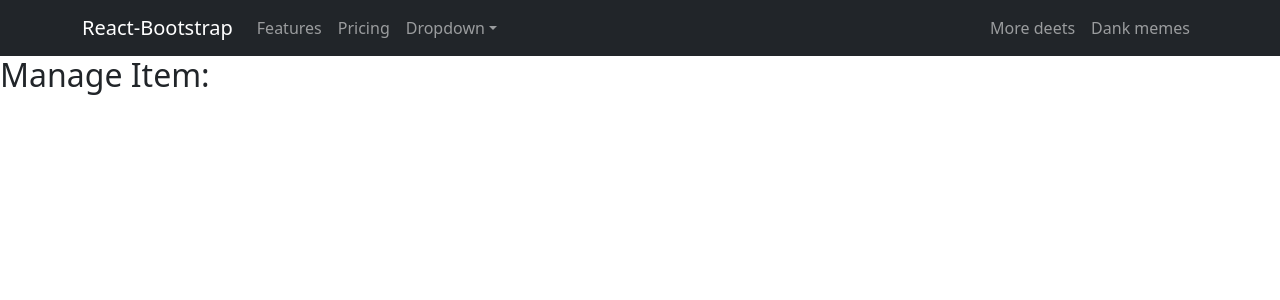
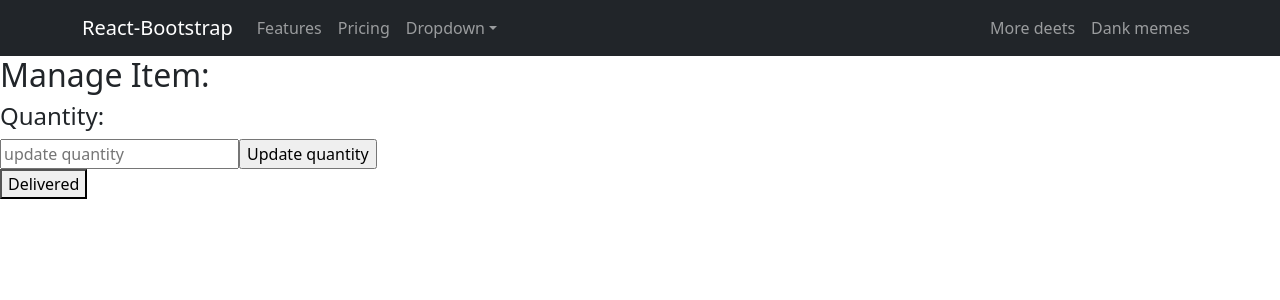
Before and after one commit to kdipto1/warehouse-management-client-side, a React (Create React App) app: page /inventory/1 in a window 1280 px wide. Shown: the top 300 px of the page. Built offline with nearby package versions, Linux system fonts and the light colour scheme; no server answers.

Commit message:
sinle item by id getting componnet(manageitem) added and delivered button for decreasing item quantity added

```diff
--- a/src/App.js
+++ b/src/App.js
@@ -2,7 +2,7 @@ import { Route, Routes } from "react-router-dom";
 import "./App.css";
 import Header from "./Pages/Home/Header";
 import Home from "./Pages/Home/Home";
-import ManageInventory from "./Pages/ManageInventory/ManageInventory";
+import ManageItem from "./Pages/ManageItem/ManageItem";
 
 function App() {
   return (
@@ -10,7 +10,7 @@ function App() {
       <Header></Header>
       <Routes>
         <Route path="/" element={<Home></Home>}></Route>
-        <Route path="/inventory/:id" element={<ManageInventory></ManageInventory>}>Manage Inventory</Route>
+        <Route path="/inventory/:id" element={<ManageItem/>}>Manage Item</Route>
       </Routes>
     </div>
   );
--- a/src/Pages/Home/Home.css
+++ b/src/Pages/Home/Home.css
@@ -5,4 +5,5 @@
 }
 .home-cards img{
   aspect-ratio: 16/9;
+
 }
--- a/src/Pages/Home/Home.js
+++ b/src/Pages/Home/Home.js
@@ -5,7 +5,7 @@ import "./Home.css"
 
 const Home = () => {
   const [items, setItems] = useState([]);
-  console.log(items);
+  // console.log(items);
   useEffect(() => {
     const getItems = async () => {
       const url = `http://localhost:5000/inventory?size=6`;
@@ -30,7 +30,12 @@ const Home = () => {
            return (
              <div key={item._id} className="home-card">
                <h4>{item.name}</h4>
-               <img style={{ width: "300px" }} src={item.image} alt="" />
+               <img
+                 loading="lazy"
+                 style={{ width: "300px" }}
+                 src={item.image}
+                 alt=""
+               />
                <p>{item.description.slice(0, 100)}...</p>
                <h6>Price: ${item.price}</h6>
                <h6>Quantity: {item.quantity}</h6>
--- a/src/Pages/ManageInventory/ManageInventory.js
+++ /dev/null
@@ -1,30 +0,0 @@
-import axios from 'axios';
-import React, { useEffect, useState } from 'react';
-import { useParams } from 'react-router-dom';
-
-const ManageInventory = () => {
-  const params = useParams()
-  console.log(params.id);
-  const [item, setItem] = useState({});
-  console.log(item);
-  useEffect(() => {
-    const getItem = async () => {
-      const url = `http://localhost:5000/inventory/${params.id}`;
-      try {
-        const { data } = await axios.get(url);
-        setItem(data);
-      } catch (error) {
-        console.log(error);
-      }
-    };
-    getItem();
-  }, [params.id]);
-  return (
-    <div>
-      <h2>Manage Item:{item.name}</h2>
-
-    </div>
-  );
-};
-
-export default ManageInventory;
--- /dev/null
+++ b/src/Pages/ManageItem/ManageItem.js
@@ -0,0 +1,90 @@
+import axios from "axios";
+import React, { useEffect, useState } from "react";
+import { useParams } from "react-router-dom";
+import "./ManageInventory.module.css";
+
+const ManageItem = () => {
+  const params = useParams();
+  // console.log(params.id);
+  let [item, setItem] = useState({});
+  // const{_id, name,image, description, price,quantity,supplier}= item
+  let [quantity, setQuantity] = useState(0);
+  // console.log(item);
+  useEffect(() => {
+    const getItem = async () => {
+      const url = `http://localhost:5000/inventory/${params.id}`;
+      try {
+        const { data } = await axios.get(url);
+        setItem(data);
+        // setQuantity(data.quantity);
+      } catch (error) {
+        console.log(error);
+      }
+    };
+    getItem();
+  }, [params.id, quantity]);
+
+  const handleQuantity = (event) => {
+    event.preventDefault();
+    let quantity = item.quantity - 1;
+    console.log(quantity);
+    // setQuantity(newQuantity);
+    // const { itemQuantity } = newQuantity;
+    const url = `http://localhost:5000/inventory/${params.id}`;
+    try {
+      axios.put(url, { quantity: quantity }).then((response) => {
+        const { data } = response;
+        console.log(data);
+        if (data) {
+          console.log(data);
+          // alert("quantity updated");
+          setQuantity(quantity);
+        }
+      });
+    } catch (error) {
+      console.log(error);
+    }
+  };
+  const handleQuantityChange = (event) => {
+    event.preventDefault();
+    let quantity =
+      parseInt(item.quantity) + parseInt(event.target.quantity.value);
+    console.log(quantity);
+    const url = `http://localhost:5000/inventory/${params.id}`;
+    try {
+      axios.put(url, { quantity: quantity }).then((response) => {
+        const { data } = response;
+        if (data) {
+          console.log(data);
+          setQuantity(quantity);
+          event.target.reset();
+        }
+      });
+    } catch (error) {
+      console.log(error);
+    }
+  };
+
+  return (
+    <div>
+      <h2>Manage Item:{item.name}</h2>
+      <h4>Quantity:{item.quantity}</h4>
+      <div></div>
+      <div className="loginBox">
+        <form onSubmit={handleQuantityChange}>
+          <input
+            type="number"
+            // onChange={handleQuantityChange}
+            placeholder="update quantity"
+            name="quantity"
+            id=""
+          />
+          <input type="submit" value="Update quantity" />
+        </form>
+        <button onClick={handleQuantity}>Delivered</button>
+      </div>
+    </div>
+  );
+};
+
+export default ManageItem;
```
Also changed, not shown: src/Pages/Home/RequireAuth/RequireAuth.js (added, +16 -0 lines), src/Pages/ManageItem/ManageInventory.module.css (added).
